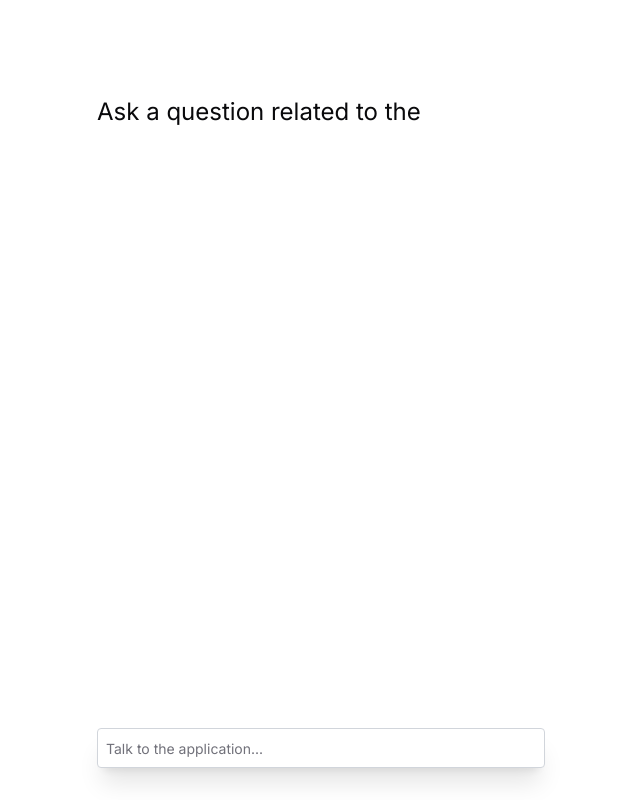
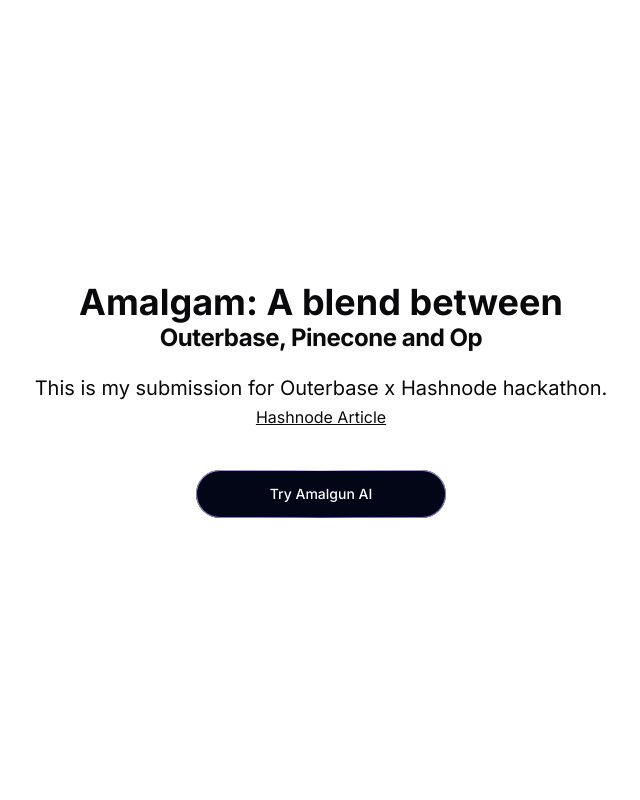
Before and after one commit to trace2798/ai-outerbase, a Next.js app: page / in a window 1280 px wide. Shown: the whole page, without its empty margins (319-959 px from the left). Built offline with nearby package versions, Linux system fonts and the light colour scheme.

Commit message:
added homepage

```diff
--- /dev/null
+++ b/app/ai/page.tsx
@@ -0,0 +1,68 @@
+"use client";
+import { EmptyStateAI } from "@/components/empty";
+import { Input } from "@/components/ui/input";
+
+import { cn } from "@/lib/utils";
+import { useChat } from "ai/react";
+import { useTheme } from "next-themes";
+import { ElementRef, useEffect, useRef } from "react";
+import { BeatLoader } from "react-spinners";
+
+export default function AiPage() {
+  const {
+    messages,
+    input,
+    handleInputChange,
+    handleSubmit,
+    data,
+    isLoading,
+    setInput,
+  } = useChat();
+  const { theme } = useTheme();
+  const scrollRef = useRef<ElementRef<"div">>(null);
+  useEffect(() => {
+    scrollRef?.current?.scrollIntoView({ behavior: "smooth" });
+  }, [messages.length]);
+
+  return (
+    <div className="flex flex-col w-full max-w-md py-24 mx-auto stretch">
+      {messages.length > 0 ? (
+        messages.map((m) => (
+          <div
+            key={m.id}
+            className={cn("whitespace-pre-wrap", {
+              "text-blue-500 text-right p-4  gap-x-8 rounded-lg max-w-lg ":
+                m.role === "user",
+              "text-green-500 p-4 w-full flex items-start gap-x-8 rounded-lg max-w-lg bg-muted":
+                m.role !== "user",
+            })}
+          >
+            {m.role === "user" ? "" : ""}
+            {m.content}
+          </div>
+        ))
+      ) : (
+        <>
+          <EmptyStateAI setInput={setInput} />
+        </>
+      )}
+      <form onSubmit={handleSubmit}>
+        {isLoading && (
+          <div className="p-4 rounded-lg w-1/2 flex items-center justify-center bg-muted mt-10">
+            <BeatLoader
+              color={theme === "light" ? "black" : "white"}
+              size={5}
+            />
+          </div>
+        )}
+        <div ref={scrollRef} />
+        <Input
+          className="fixed bottom-0 w-[80vw] md:w-full max-w-md p-2 mb-8 border border-gray-300 rounded shadow-xl"
+          value={input}
+          placeholder="Talk to the application..."
+          onChange={handleInputChange}
+        />
+      </form>
+    </div>
+  );
+}
--- a/app/page.tsx
+++ b/app/page.tsx
@@ -1,70 +1,35 @@
 "use client";
-import { EmptyStateAI } from "@/components/empty";
-import IndexDatabase from "@/components/indexDatabase";
-import { Input } from "@/components/ui/input";
-
-import { cn } from "@/lib/utils";
-import { useChat } from "ai/react";
-import { useTheme } from "next-themes";
-import { ElementRef, useEffect, useRef } from "react";
-import { BeatLoader } from "react-spinners";
+import ButtonRotatingBackgroundGradient from "@/components/button-ai";
+import CardAnimatedBorderGradient from "@/components/card-border";
+import { TypingEffect } from "@/components/typewriter";
+import Link from "next/link";
 
 export default function Home() {
-  const {
-    messages,
-    input,
-    handleInputChange,
-    handleSubmit,
-    data,
-    isLoading,
-    setInput,
-  } = useChat();
-  const { theme } = useTheme();
-  const scrollRef = useRef<ElementRef<"div">>(null);
-  useEffect(() => {
-    scrollRef?.current?.scrollIntoView({ behavior: "smooth" });
-  }, [messages.length]);
-
   return (
-    <div className="flex flex-col w-full max-w-md py-24 mx-auto stretch">
-      {messages.length > 0 ? (
-        messages.map((m) => (
-          <div
-            key={m.id}
-            className={cn("whitespace-pre-wrap", {
-              "text-blue-500 text-right p-4  gap-x-8 rounded-lg max-w-lg ":
-                m.role === "user",
-              "text-green-500 p-4 w-full flex items-start gap-x-8 rounded-lg max-w-lg bg-muted":
-                m.role !== "user",
-            })}
-          >
-            {m.role === "user" ? "" : ""}
-            {m.content}
-          </div>
-        ))
-      ) : (
-        <>
-          <EmptyStateAI setInput={setInput} />
-        </>
-      )}
-      <form onSubmit={handleSubmit}>
-        {isLoading && (
-          <div className="p-4 rounded-lg w-1/2 flex items-center justify-center bg-muted mt-10">
-            <BeatLoader
-              color={theme === "light" ? "black" : "white"}
-              size={5}
-            />
-          </div>
-        )}
-        <div ref={scrollRef} />
-        <Input
-          className="fixed bottom-0 w-[80vw] md:w-full max-w-md p-2 mb-8 border border-gray-300 rounded shadow-xl"
-          value={input}
-          placeholder="Talk to the application..."
-          onChange={handleInputChange}
-        />
-        {/* <IndexDatabase /> */}
-      </form>
+    <div className="flex flex-col justify-center items-center text-center h-screen py-24 mx-[10vw]">
+      <h1 className="font-bold text-4xl">Amalgam: A blend between</h1>
+      <TypingEffect />
+      <h3 className="text-xl mt-5 font-ranadeRegular text-center">
+        This is my submission for{" "}
+        <a
+          href="https://hashnode.com/hackathons/outerbase"
+          target="_blank"
+          className="text-xl hover:underline font-satoshiBlack "
+        >
+          Outerbase x Hashnode
+        </a>{" "}
+        hackathon. <br />
+        <a
+          href="https://shreyas-chaliha.hashnode.dev/"
+          target="_blank"
+          className="underline hover:cursor-pointer text-base hover:text-indigo-500"
+        >
+          Hashnode Article
+        </a>
+      </h3>
+      <Link href="/ai">
+        <ButtonRotatingBackgroundGradient />
+      </Link>
     </div>
   );
 }
--- /dev/null
+++ b/components/button-ai.tsx
@@ -0,0 +1,14 @@
+import { Button } from "./ui/button";
+
+const ButtonRotatingBackgroundGradient = () => {
+  return (
+    <Button className="w-[250px] mt-10 relative inline-flex h-12 overflow-hidden rounded-full p-[1px] focus:outline-none focus:ring-2 focus:ring-slate-400 focus:ring-offset-2 focus:ring-offset-slate-50">
+      <span className="absolute inset-[-1000%] animate-[spin_2s_linear_infinite] bg-[conic-gradient(from_90deg_at_50%_50%,#E2CBFF_0%,#393BB2_50%,#E2CBFF_100%)]" />
+      <span className="inline-flex h-full w-full cursor-pointer items-center justify-center rounded-full bg-slate-950 px-3 py-1 text-sm font-medium text-white backdrop-blur-3xl">
+        Try Amalgun AI
+      </span>
+    </Button>
+  );
+};
+
+export default ButtonRotatingBackgroundGradient;
--- /dev/null
+++ b/components/card-border.tsx
@@ -0,0 +1,10 @@
+const CardAnimatedBorderGradient = () => {
+  return (
+    <div className="relative h-48 w-48 overflow-hidden rounded-xl border border-slate-800 p-[1px] backdrop-blur-3xl">
+      <span className="absolute inset-[-1000%] animate-[spin_2s_linear_infinite] bg-[conic-gradient(from_90deg_at_50%_50%,#E2CBFF_0%,#393BB2_50%,#E2CBFF_100%)]" />
+      <div className="inline-flex h-full w-full items-center justify-center rounded-xl bg-slate-950 px-3 py-1 text-sm font-medium text-white backdrop-blur-3xl" />
+    </div>
+  );
+};
+
+export default CardAnimatedBorderGradient;
--- /dev/null
+++ b/components/typewriter.tsx
@@ -0,0 +1,30 @@
+"use client";
+import { m } from "framer-motion";
+import React from "react";
+
+export function TypingEffect() {
+  const text = " Outerbase, Pinecone and OpenAI";
+  const [displayedText, setDisplayedText] = React.useState("");
+  const [i, setI] = React.useState(0);
+
+  React.useEffect(() => {
+    const typingEffect = setInterval(() => {
+      if (i < text.length) {
+        setDisplayedText((prevState) => prevState + text.charAt(i));
+        setI(i + 1);
+      } else {
+        clearInterval(typingEffect);
+      }
+    }, 200);
+
+    return () => {
+      clearInterval(typingEffect);
+    };
+  }, [i]);
+
+  return (
+    <h1 className=" font-display text-4xl font-bold tracking-[-0.02em] drop-shadow-sm md:text-2xl ">
+      {displayedText ? displayedText : "Outerbase, Pinecone and OpenAI"}
+    </h1>
+  );
+}
--- a/package.json
+++ b/package.json
@@ -22,6 +22,7 @@
     "clsx": "^2.0.0",
     "eslint": "8.49.0",
     "eslint-config-next": "13.5.2",
+    "framer-motion": "^10.16.4",
     "langchain": "^0.0.153",
     "lucide-react": "^0.279.0",
     "next": "13.4.19",
```
Also changed, not shown: 1 other file (tests, documents, lock files or other folders).
